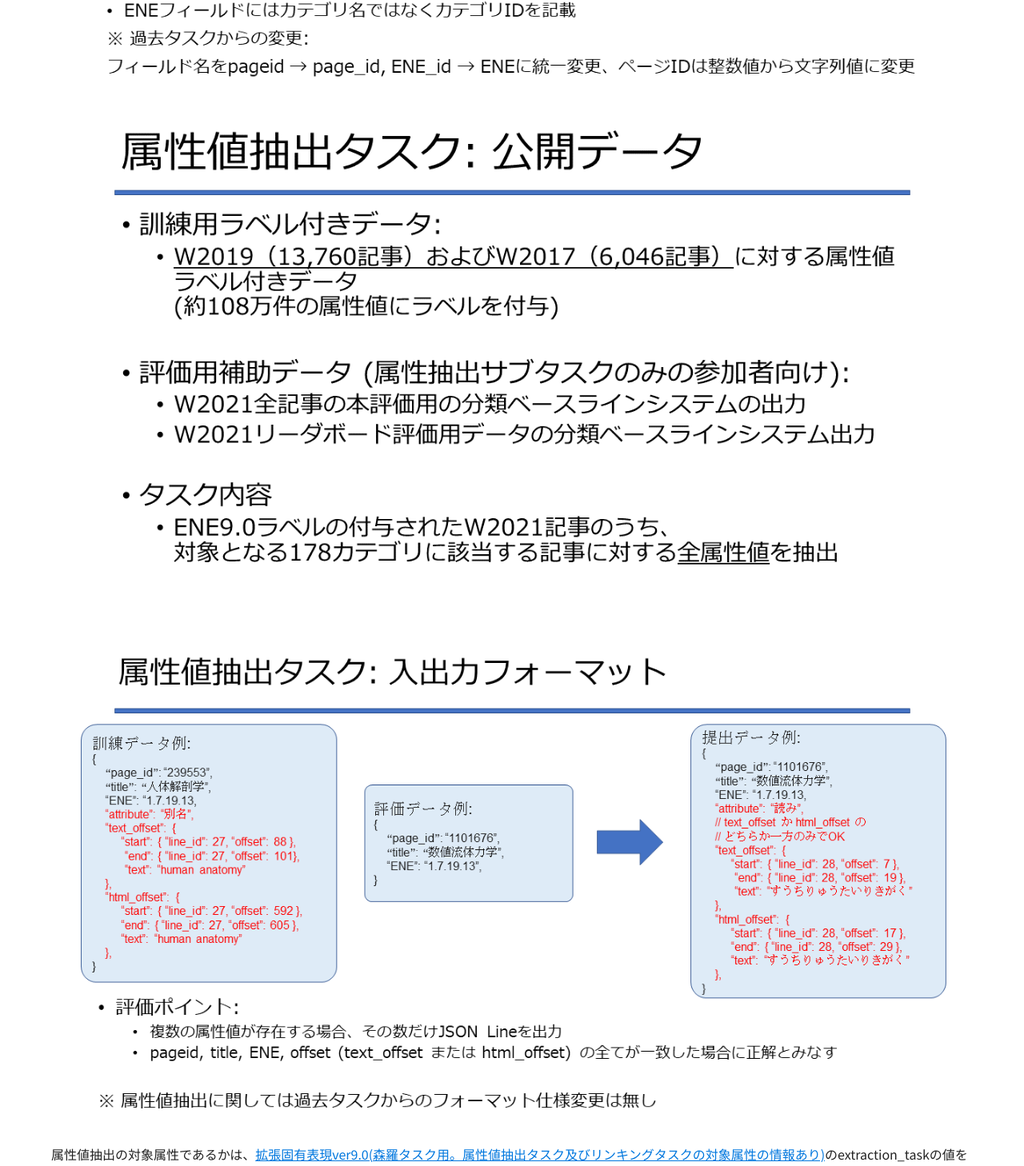
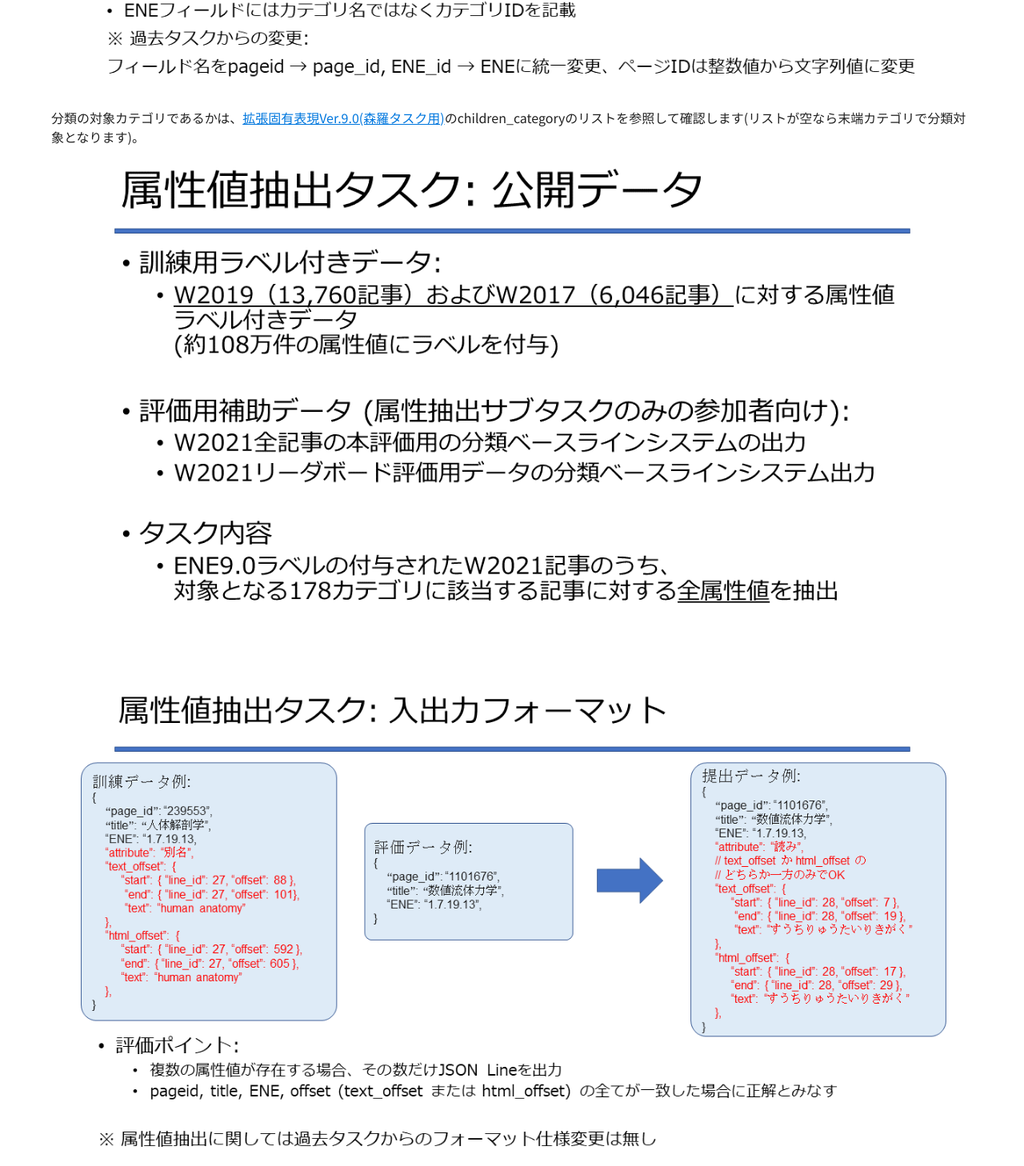
Before and after one commit to besna-institute/udagawa-shinra-project, a Next.js app: page / in a window 1280 px wide. Shown: the part 4854-6312 px from the top of the page at 80% size. Built offline with nearby package versions, Linux system fonts and the light colour scheme.

Commit message:
Update index.tsx

```diff
--- a/pages/index.tsx
+++ b/pages/index.tsx
@@ -911,6 +911,11 @@ const Home: NextPage = () => {
             margin: 0,
           }}
         />
+        分類の対象カテゴリであるかは、
+        <ExternalLink href="https://drive.google.com/file/d/1kOvhBGTxoN2DeLFOh_hYlfMo7SMmYyFV/view?usp=sharing">
+          拡張固有表現Ver.9.0(森羅タスク用)
+        </ExternalLink>
+        のchildren_categoryのリストを参照して確認します(リストが空なら末端カテゴリで分類対象となります)。
         <img
           alt="AttributeExtraction1"
           loading="lazy"
@@ -929,7 +934,7 @@ const Home: NextPage = () => {
         />
         属性値抽出の対象属性であるかは、
         <ExternalLink href="https://drive.google.com/file/d/1kOvhBGTxoN2DeLFOh_hYlfMo7SMmYyFV/view?usp=sharing">
-          拡張固有表現ver9.0(森羅タスク用。属性値抽出タスク及びリンキングタスクの対象属性の情報あり)
+          拡張固有表現Ver.9.0(森羅タスク用)
         </ExternalLink>
         のextraction_taskの値を参照して確認します。
         <img
@@ -950,7 +955,7 @@ const Home: NextPage = () => {
         />
         リンキングの対象属性であるかは、
         <ExternalLink href="https://drive.google.com/file/d/1kOvhBGTxoN2DeLFOh_hYlfMo7SMmYyFV/view?usp=sharing">
-          拡張固有表現ver9.0(森羅タスク用。属性値抽出タスク及びリンキングタスクの対象属性の情報あり)
+          拡張固有表現Ver.9.0(森羅タスク用)
         </ExternalLink>
         のlinking_taskの値を参照して確認します。
       </ContentBox>
```
